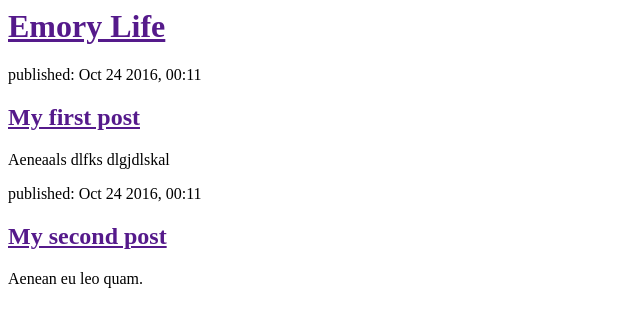
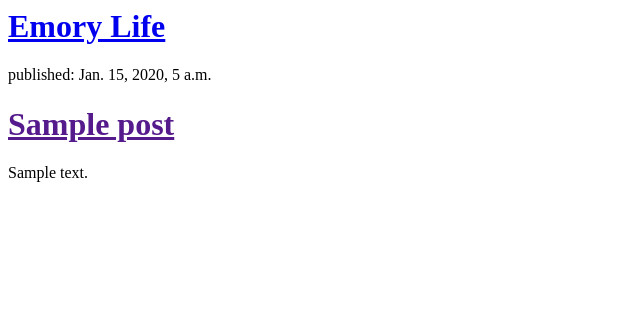
Before and after one commit to pabbit/blog, a Django app: template blog/templates/blog/post_list.html in a window 1280 px wide. Shown: the top 327 px of the page, without its empty margins (0-640 px from the left). Run offline with Django 3.2, Linux system fonts and the light colour scheme; the template is opened without the code that fills it: values that come from a table or form of the project are taken from there, others are empty; tables that the repository leaves empty hold one stand-in row (values such as "Sample post").

Commit message:
Modified templates to display posts from database.

```diff
--- a/blog/templates/blog/post_list.html
+++ b/blog/templates/blog/post_list.html
@@ -1,22 +1,11 @@
-<html>
- <head>
-  <title> Emory Life </title>
- </head>
- <body>
-  <div>
-   <h1><a href="">Emory Life</a></h1>
-  </div>
+<div>
+ <h1><a href="/">Emory Life</a></h1>
+</div>
 
-  <div>
-   <p> published: Oct 24 2016, 00:11 </p>
-   <h2><a href="">My first post</a></h2>
-   <p>Aeneaals dlfks dlgjdlskal</p>
-  </div>
-
-  <div>
-   <p>published: Oct 24 2016, 00:11 </p>
-   <h2><a href="">My second post</a></h2>
-   <p>Aenean eu leo quam.</p>
-  </div>
- </body>
-</html>
+{% for post in posts %}
+ <div>
+  <p>published: {{ post.published_date }}</p>
+  <h1><a href="">{{ post.title }}</a></h1>
+  <p>{{ post.text|linebreaksbr }}</p>
+ </div>
+{% endfor %}
--- a/blog/views.py
+++ b/blog/views.py
@@ -1,4 +1,7 @@
 from django.shortcuts import render
+from django.utils import timezone
+from .models import Post
 
 def post_list(request):
-	return render(request, 'blog/post_list.html', {})
+	posts = Post.objects.filter(published_date__lte=timezone.now()).order_by('published_date')
+	return render(request, 'blog/post_list.html', {'posts':posts})
```
